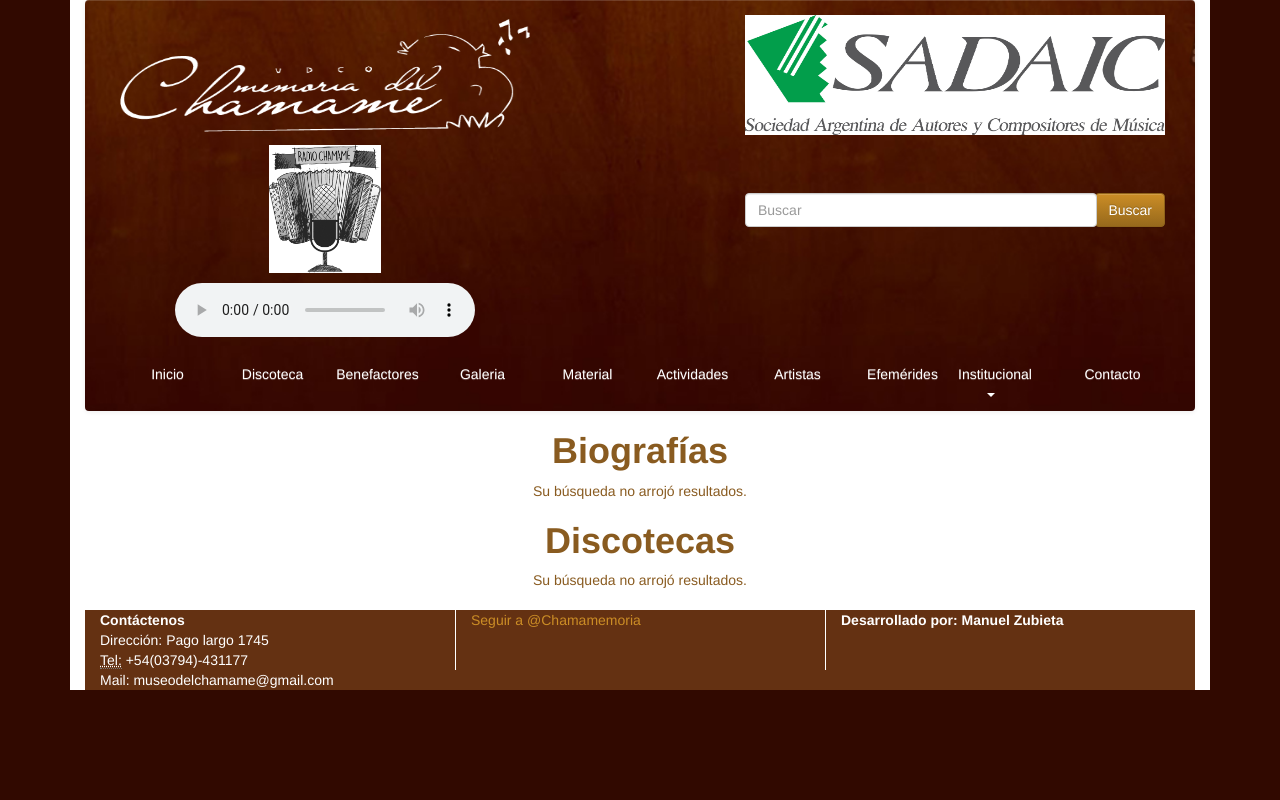
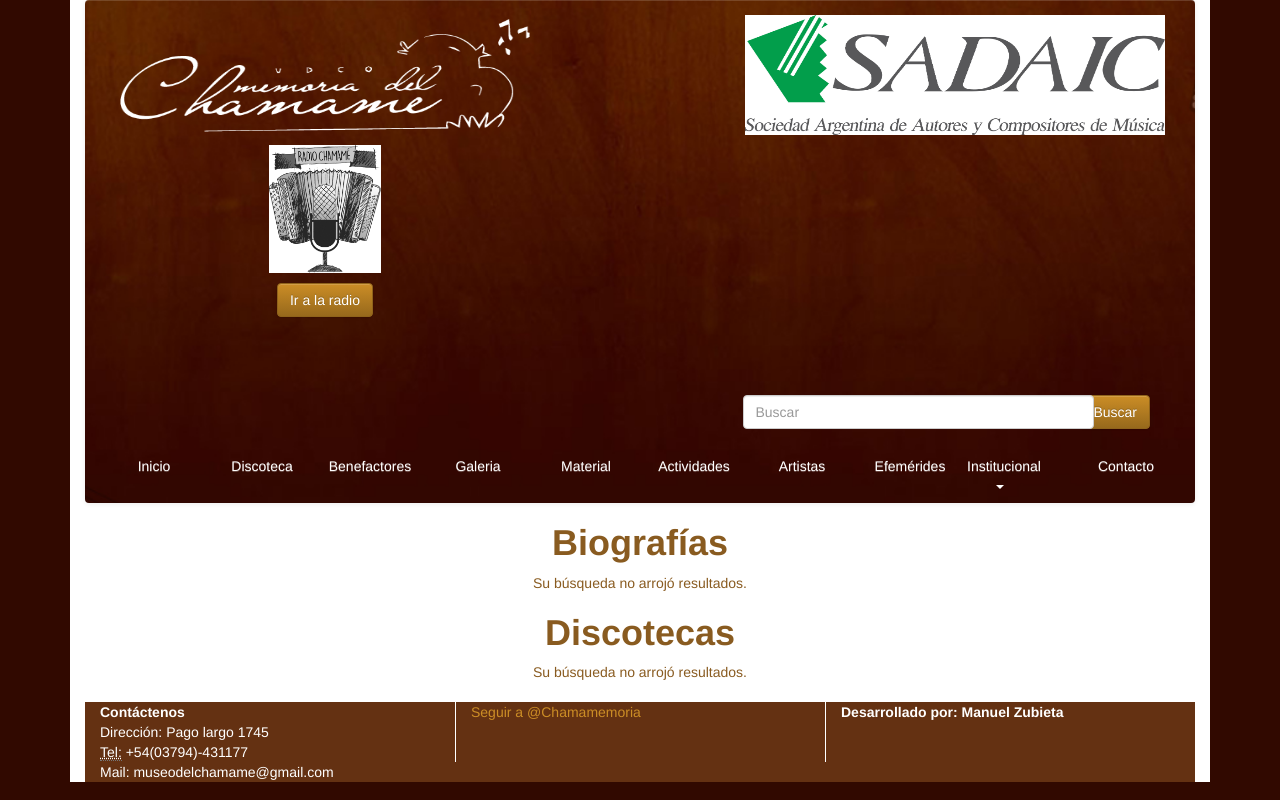
Before and after one commit to paslo22/fmdc, a Django app: page /busqueda/1/ in a window 1280 px wide. Run offline with Django 3.2, Linux system fonts and the light colour scheme; data that the repository does not hold is empty; parts of the project's set-up code (start-up, migrations or seed data) failed here and were passed over; some libraries are stand-ins or nearby versions.

Commit message:
Opening radio in new window

```diff
--- a/web/templates/web/base.html
+++ b/web/templates/web/base.html
@@ -49,13 +49,23 @@
 									<div id="logo-radio-container">
 										<img id="logo-radio" src="{% static 'web/img/logo-radio.jpg' %}"/>
 									</div>
-									<audio
-										controls
-										autoplay
-										src="https://stream.zenolive.com/84y7b87p4gruv.aac">
-											Your browser does not support the
-											<code>audio</code> element.
-									</audio>
+									<a style="font-size:16px;" class="white-text" href="#" onclick="openRadio()">
+										<button id="openRadio" class="btn btn-primary">Ir a la radio</button>
+									</a>
+									<div id="radioPlayer" style="display:none; width: 100%; height: 100%; justify-content: center; align-items: center; background: #310900">
+										<figure>
+											<div style="text-align: center;">
+												<img style="width: 30vmax; height: 30vmax; " id="logo-radio" src="{% static 'web/img/logo-radio.jpg' %}"/>
+											</div>
+											<audio style="margin-top: 20px;"
+											controls
+											src="https://stream.zenolive.com/84y7b87p4gruv.aac">
+												Your browser does not support the
+												<code>audio</code> element.
+											</audio>
+										</figure>
+									</div>
+									</div>
 								</figure>
 							</div>
 							<form class="col-sm-4 col-md-5 form-inline pull-right hidden-xs searchForm" id="buscarArt" data-source="busqueda">
@@ -132,6 +142,19 @@
 		<script src="{% static 'web/js/vendor/jquery-1.11.2.min.js' %}"></script>
 		<script src="{% static 'web/js/vendor/bootstrap.min.js' %}"></script>
 		<script>
+			function openRadio() {
+					var radio = document.getElementById('radioPlayer')
+					radio.style.display = "flex"
+					var radioContent = radio.outerHTML
+					var newWindow = window.open("", "", "width=500,height=400")
+					var doc = newWindow.document
+					doc.open()
+					doc.write(radioContent)
+					doc.title = "Radio chamamé"
+					radio.style.display = "none"
+					doc.close()
+				}
+
 			$(document).ready(function(){
 				$.getScript("{% static 'web/js/laterales.js' %}", function(data, textStatus, jqxhr ) {
 					loadLaterales()
@@ -139,7 +162,8 @@
 				});
 				$.getScript("{% static 'web/js/search.js' %}", function(){});
 				$('body').on('contextmenu', 'img', function(e){ return false; });
-			});
+
+			})
 		</script>
 		{% block scriptPlus %}{% endblock scriptPlus %}
 	</body>
```
